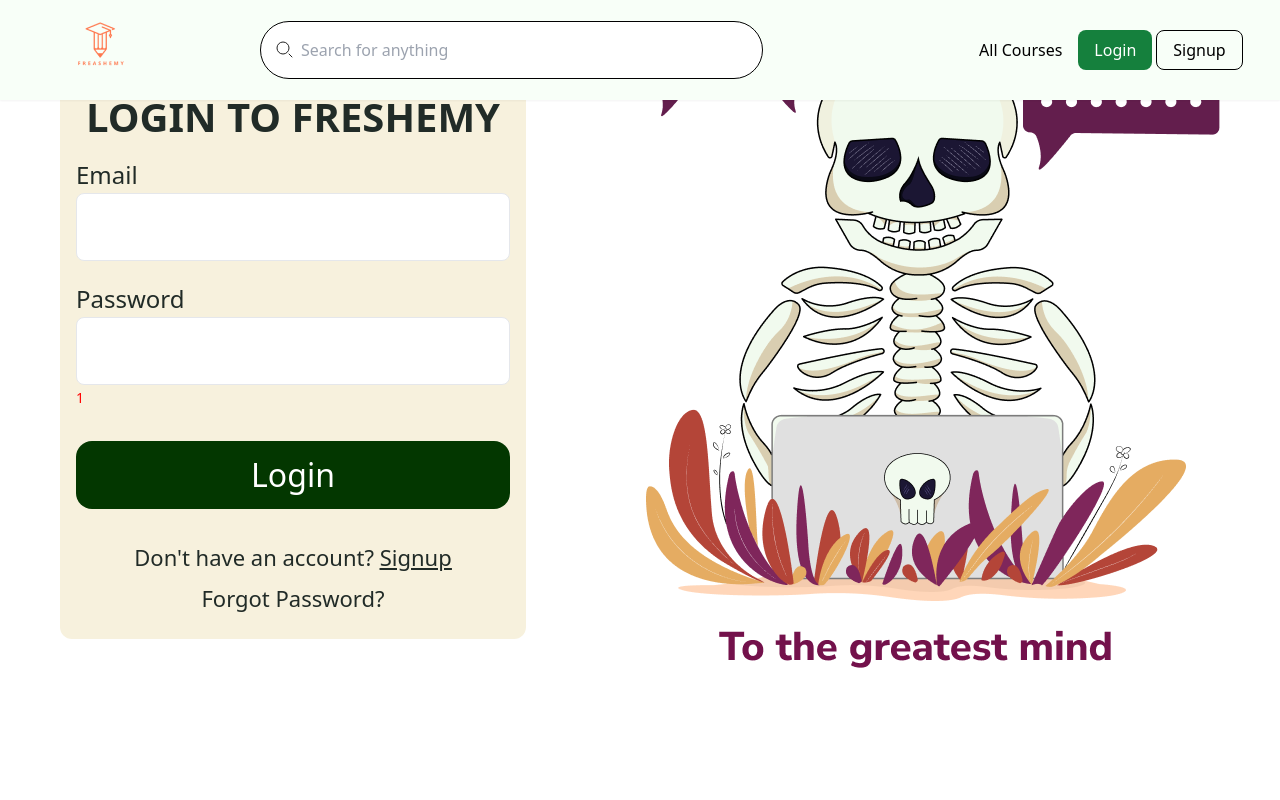
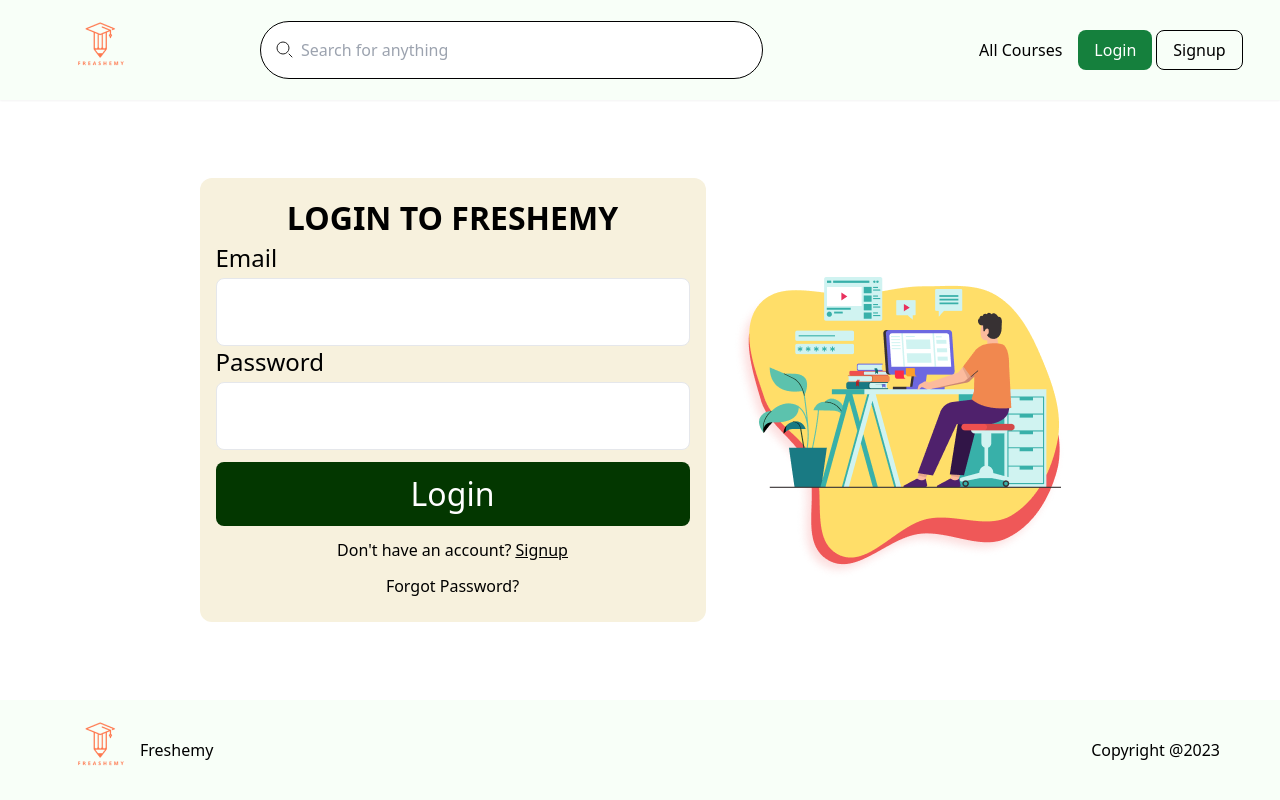
Before and after one commit to tdat7749/Freshemy, a React (Create React App) app in the folder frontend/: page /login in a window 1280 px wide. Built offline with nearby package versions, Linux system fonts and the light colour scheme; no server answers.

Commit message:
Login & Forgot pw: Fix UI + change img at form

```diff
--- a/frontend/src/App.tsx
+++ b/frontend/src/App.tsx
@@ -7,6 +7,7 @@ import ResetPassword from "./pages/ResetPassword";
 import { authActions } from "./redux/slice";
 import { useAppDispatch, useAppSelector } from "./hooks/hooks";
 import Header from "./components/Header";
+import Footer from "./components/Footer";
 
 function App() {
     const dispatch = useAppDispatch();
@@ -28,6 +29,7 @@ function App() {
                     <Route path="/reset-password/:token" element={<ResetPassword />}></Route>
                     <Route path="/login" element={<Login />}></Route>
                 </Routes>
+                <Footer />
             </BrowserRouter>
         </>
     );
--- a/frontend/src/pages/ForgotPassword.tsx
+++ b/frontend/src/pages/ForgotPassword.tsx
@@ -50,8 +50,8 @@ const ForgotPassword: React.FC = () => {
                                     <></>
                                 )}
 
-                                <div className="flex flex-col mb-3">
-                                    <label htmlFor="email" className="text-2xl mb-1">
+                                <form className="flex flex-col mb-3">
+                                    <label htmlFor="email" className="text-xl mb-1 tablet:text-2xl">
                                         Email
                                     </label>
                                     <Field
@@ -73,7 +73,7 @@ const ForgotPassword: React.FC = () => {
                                     {error !== "" && (
                                         <span className="text-[14px] text-error font-medium">{error}</span>
                                     )}
-                                </div>
+                                </form>
                                 <button
                                     className="w-full py-2 px-4 mr-1 bg-switch rounded-lg text-white text-[32px] hover:opacity-80"
                                     type="submit"
--- a/frontend/src/pages/Login.tsx
+++ b/frontend/src/pages/Login.tsx
@@ -1,6 +1,6 @@
 import { FC, useRef } from "react";
 import { Link } from "react-router-dom";
-import { Formik, ErrorMessage, Field } from "formik";
+import { Formik, ErrorMessage, Field, Form } from "formik";
 import { Login as LoginType } from "../types/auth";
 import * as Yup from "yup";
 import { useAppDispatch, useAppSelector } from "../hooks/hooks";
@@ -12,7 +12,7 @@ const Login: FC = () => {
     const dispatch = useAppDispatch();
 
     const isLogin = useAppSelector((state) => state.authSlice.isLogin);
-    const error = useAppSelector((state) => state.authSlice.error) || "1";
+    let error = useAppSelector((state) => state.authSlice.error) ?? "";
 
     const formikRef = useRef(null);
 
@@ -33,15 +33,14 @@ const Login: FC = () => {
         dispatch(authActions.login(values));
     };
 
+    const handleChange = () => {
+        error = "";
+    };
+
     return (
         <>
-            <div className="px-[16px] tablet:px-[60px] flex items-center justify-center tablet:justify-center tablet:space-x-[120px] h-[calc(100vh-100px)]">
-                <div className="w-[360px] tablet:max-w-[505px] tablet:h-[578px] rounded-[12px] bg-bgForm mx-auto tablet:mx-0 flex-1">
-                    <div className="w-full p-[16px]">
-                        <h1 className="text-[32px] tablet:text-[40px] font-semibold text-center text-text my-[10px]">
-                            LOGIN TO FRESHEMY
-                        </h1>
-
+            <div className="h-screen flex items-center justify-center">
+                <div className="bg-primary m-4 rounded-xl tablet:w-[506px]">
                     <Formik
                         initialValues={initialValue}
                         validationSchema={loginValidationSchema}
@@ -49,34 +48,36 @@ const Login: FC = () => {
                         innerRef={formikRef}
                     >
                         {(formik) => (
-                                <form onSubmit={formik.handleSubmit} className="space-y-[20px]">
-                                    <div className="">
-                                        <label htmlFor="email" className="text-[24px] text-text">
+                            <Form className="p-4" onSubmit={formik.handleSubmit} onChange={handleChange}>
+                                <h1 className="font-bold text-[32px] text-center">LOGIN TO FRESHEMY</h1>
+
+                                <form className="flex flex-col mb-3">
+                                    <label htmlFor="email" className="text-xl mb-1 tablet:text-2xl">
                                         Email
                                     </label>
                                     <Field
+                                        id="email"
+                                        name="email"
                                         type="text"
-                                            name="email"
-                                            className={`${
+                                        className={`px-2 py-[21px] rounded-lg border-[1px] outline-none ${
                                             formik.errors.email && formik.touched.email ? "border-error" : ""
-                                            } w-full h-[68px] rounded-[8px] px-[8px] border-[1px] outline-none`}
+                                        }`}
                                     />
                                     <ErrorMessage
                                         name="email"
                                         component="span"
                                         className="text-[14px] text-error font-medium"
                                     />
-                                    </div>
-                                    <div className="">
-                                        <label htmlFor="password" className="text-[24px] text-text">
+                                    <label htmlFor="password" className="text-xl mb-1 tablet:text-2xl">
                                         Password
                                     </label>
                                     <Field
+                                        id="password"
+                                        name="password"
                                         type="password"
-                                            name="password"
-                                            className={`${
+                                        className={`px-2 py-[21px] rounded-lg border-[1px] outline-none ${
                                             formik.errors.password && formik.touched.password ? "border-error" : ""
-                                            } w-full h-[68px] rounded-[8px] px-[8px] border-[1px] outline-none`}
+                                        }`}
                                     />
                                     <ErrorMessage
                                         name="password"
@@ -86,30 +87,25 @@ const Login: FC = () => {
                                     {error !== "" && (
                                         <span className="text-[14px] text-error font-medium">{error}</span>
                                     )}
-                                    </div>
-                                    <div className="py-[12px]">
+                                </form>
                                 <button
+                                    className="w-full py-2 px-4 mr-1 bg-switch rounded-lg text-white text-[32px] hover:opacity-80"
                                     type="submit"
-                                            className="bg-switch hover:opacity-80 text-white h-[68px] py-[8px] font-medium text-[32px] rounded-[16px] w-full"
                                 >
                                     Login
                                 </button>
-                                    </div>
-                                    <div className="text-center space-y-[8px]">
-                                        <p className="text-text font-normal text-[20px] tablet:text-[22px]">
+                                <p className="block mt-3 mb-2 text-center">
                                     Don't have an account?{" "}
                                     <span className="underline">
                                         <Link to={"/register"}>Signup</Link>
                                     </span>
                                 </p>
-                                        <p className="text-text font-normal text-[20px] tablet:text-[22px]">
+                                <span className="block mt-3 mb-2 text-center">
                                     <Link to={"/forgot-password"}>Forgot Password?</Link>
-                                        </p>
-                                    </div>
-                                </form>
+                                </span>
+                            </Form>
                         )}
                     </Formik>
-                    </div>
                 </div>
                 <div className="hidden tablet:block">
                     <img src={Skeleton} />
--- a/frontend/src/redux/slice/auth.slice.ts
+++ b/frontend/src/redux/slice/auth.slice.ts
@@ -63,6 +63,7 @@ export default authSlice.reducer;
 
 // @ts-ignore
 export const login = (values: LoginType) => async (dispatch) => {
+    dispatch(setError(""));
     try {
         const response = await loginAPI(values.email, values.password);
         if (response) {
```
Also changed, not shown: frontend/src/assets/images/Skeleton.png. Lines whose indentation alone changed are shown as unchanged.
